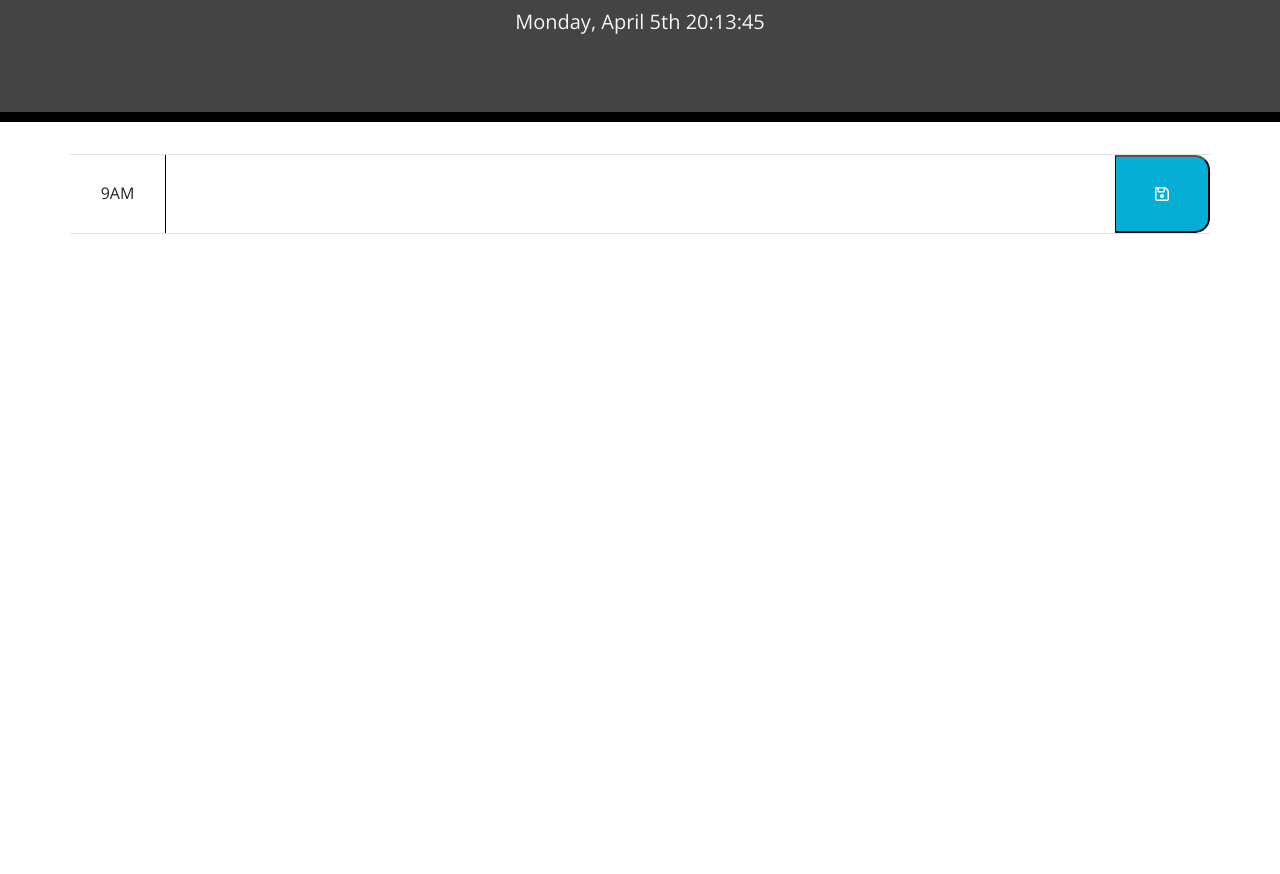
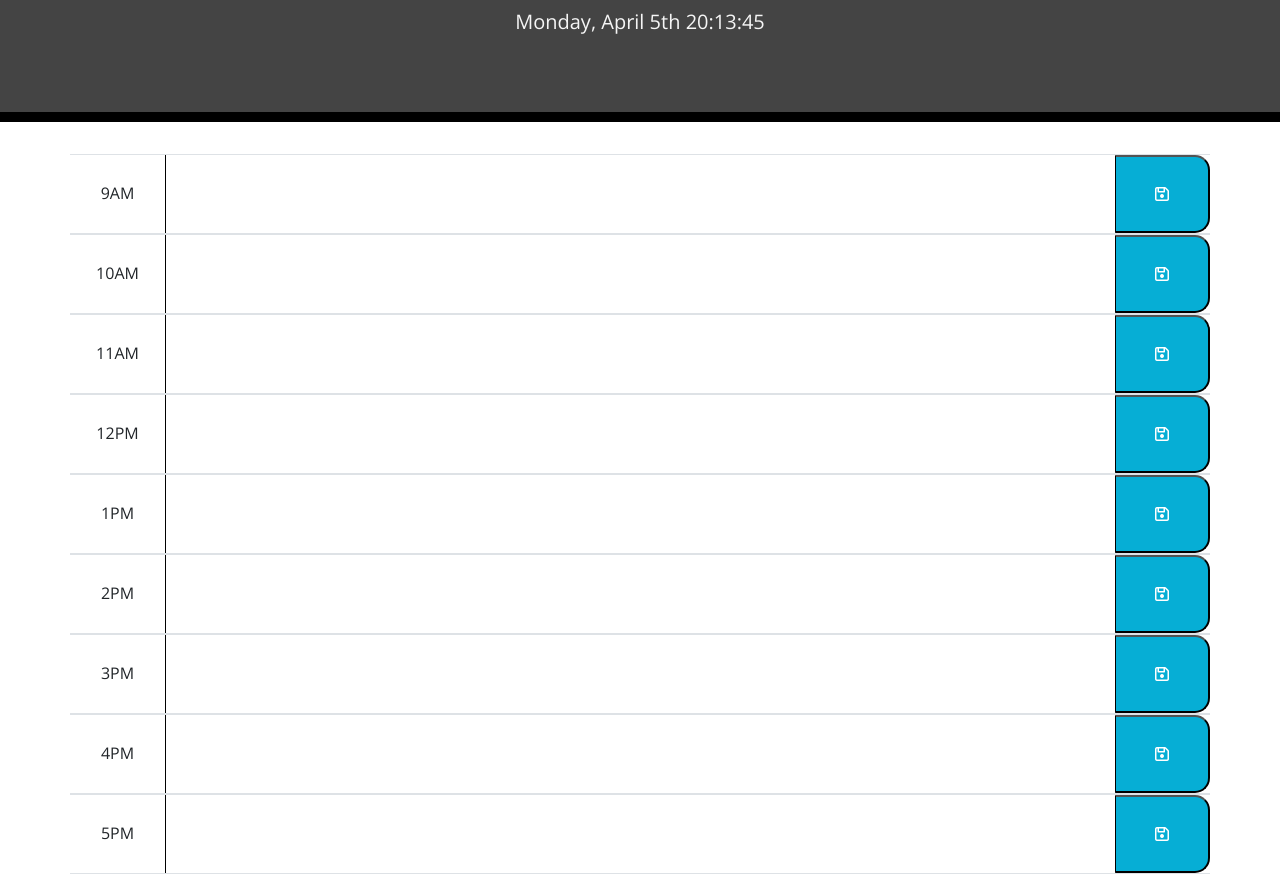
Before and after one commit to Alkathos/Work-Day-Scheduler, a plain HTML site: page index.html in a window 1280 px wide. Shown: the part 182-1056 px from the top of the page. Before the commit the page ends 800 px from the top, so only its background shows below. Drawn offline with nearby package versions, Linux system fonts and the light colour scheme.

Commit message:
Added the rest of the time block in the index html

```diff
--- a/index.html
+++ b/index.html
@@ -35,6 +35,54 @@
           <textarea class="col-md-10"></textarea>
           <button class="col-md-1 saveBtn"><i class="far fa-save"></i></button>
       </div>
+
+      <div class="row justify-content-md-center border-top border-bottom calendar-row">
+        <div id="hour1" class="col-md-1 time-block">10AM</div>
+        <textarea class="col-md-10"></textarea>
+        <button class="col-md-1 saveBtn"><i class="far fa-save"></i></button>
+      </div>
+
+      <div class="row justify-content-md-center border-top border-bottom calendar-row">
+        <div id="hour1" class="col-md-1 time-block">11AM</div>
+        <textarea class="col-md-10"></textarea>
+        <button class="col-md-1 saveBtn"><i class="far fa-save"></i></button>
+      </div>
+
+      <div class="row justify-content-md-center border-top border-bottom calendar-row">
+        <div id="hour1" class="col-md-1 time-block">12PM</div>
+        <textarea class="col-md-10"></textarea>
+        <button class="col-md-1 saveBtn"><i class="far fa-save"></i></button>
+      </div>
+
+      <div class="row justify-content-md-center border-top border-bottom calendar-row">
+        <div id="hour1" class="col-md-1 time-block">1PM</div>
+        <textarea class="col-md-10"></textarea>
+        <button class="col-md-1 saveBtn"><i class="far fa-save"></i></button>
+      </div>
+
+      <div class="row justify-content-md-center border-top border-bottom calendar-row">
+        <div id="hour1" class="col-md-1 time-block">2PM</div>
+        <textarea class="col-md-10"></textarea>
+        <button class="col-md-1 saveBtn"><i class="far fa-save"></i></button>
+      </div>
+
+      <div class="row justify-content-md-center border-top border-bottom calendar-row">
+        <div id="hour1" class="col-md-1 time-block">3PM</div>
+        <textarea class="col-md-10"></textarea>
+        <button class="col-md-1 saveBtn"><i class="far fa-save"></i></button>
+      </div>
+
+      <div class="row justify-content-md-center border-top border-bottom calendar-row">
+        <div id="hour1" class="col-md-1 time-block">4PM</div>
+        <textarea class="col-md-10"></textarea>
+        <button class="col-md-1 saveBtn"><i class="far fa-save"></i></button>
+      </div>
+
+      <div class="row justify-content-md-center border-top border-bottom calendar-row">
+        <div id="hour1" class="col-md-1 time-block">5PM</div>
+        <textarea class="col-md-10"></textarea>
+        <button class="col-md-1 saveBtn"><i class="far fa-save"></i></button>
+      </div>
     </div>
 
     <script src="https://cdnjs.cloudflare.com/ajax/libs/jquery/3.2.1/jquery.min.js"></script>
```
